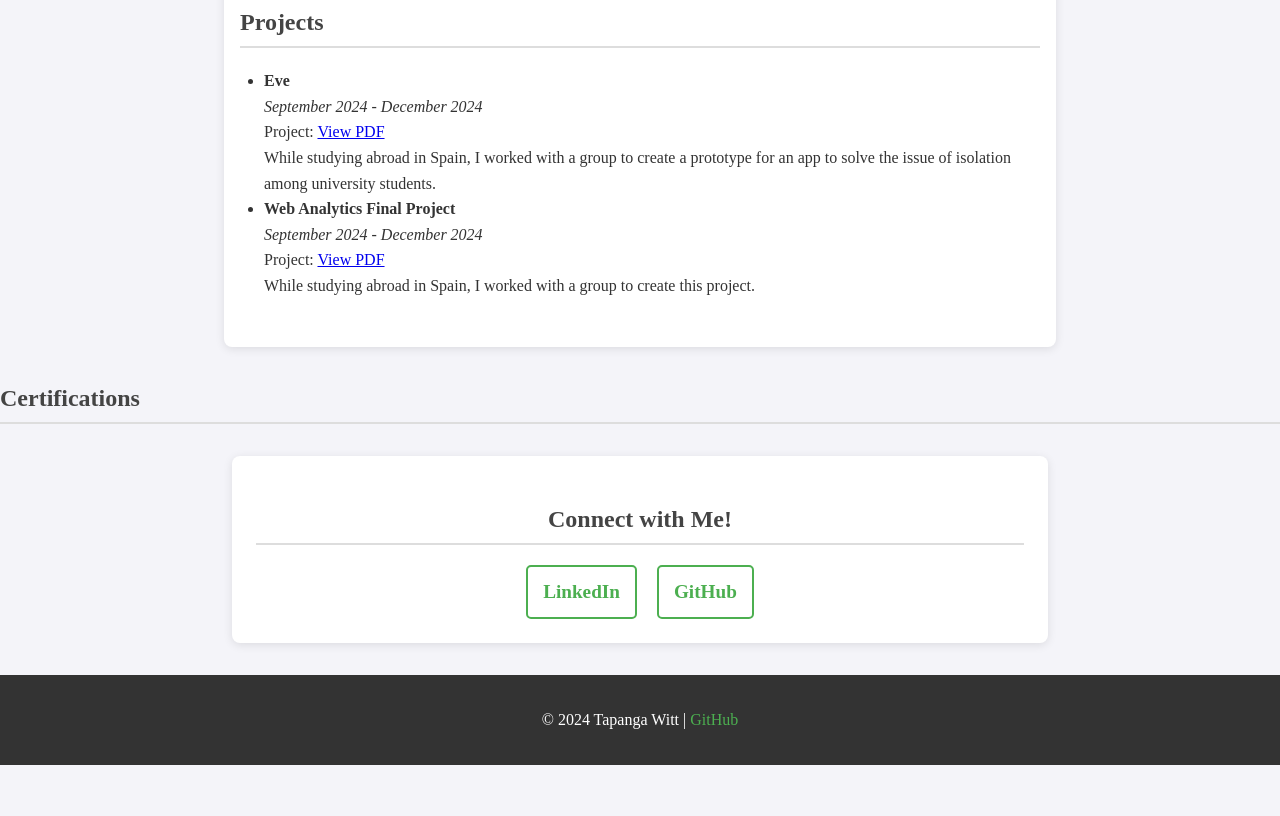
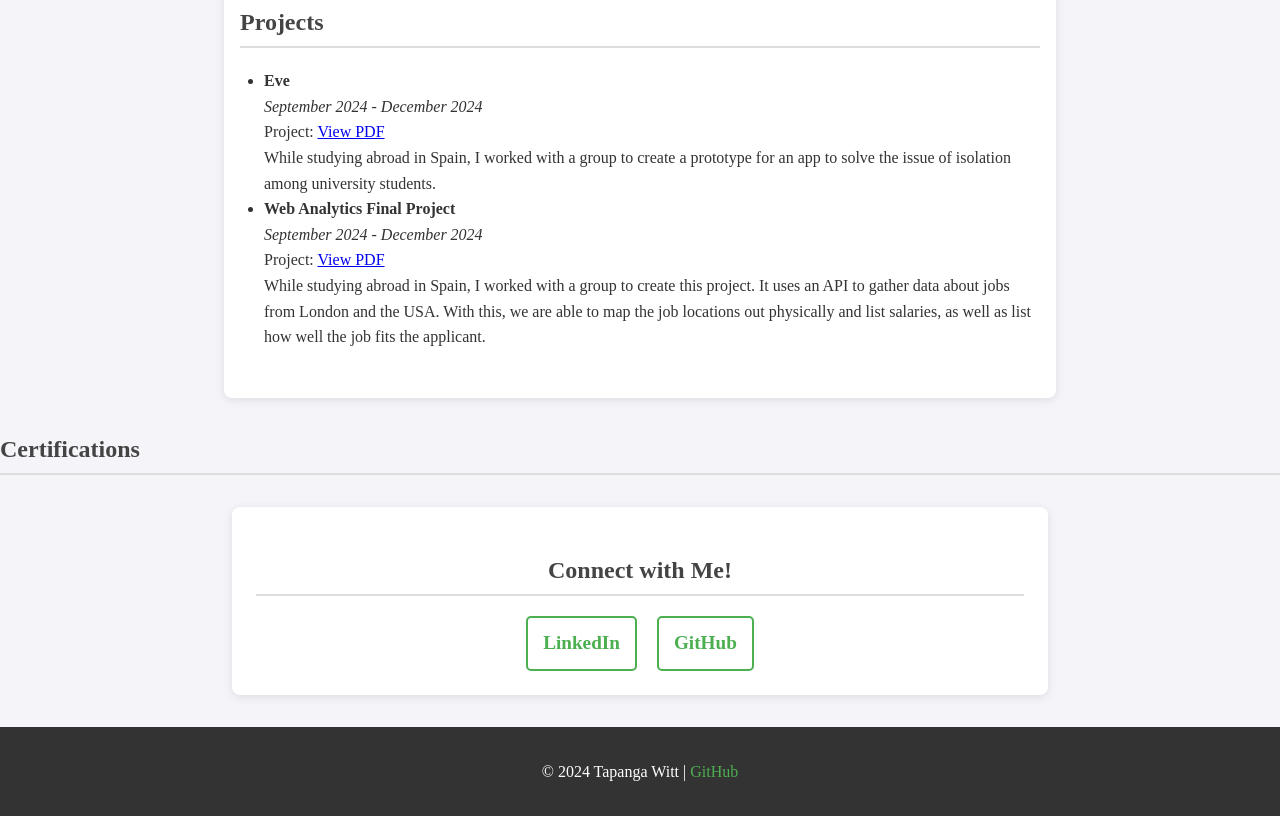
Before and after one commit to Tapanga12/GitHubSite, a plain HTML site: page index.html in a window 1280 px wide. Shown: the part 832-1648 px from the top of the page. Before the commit the page ends 1597 px from the top, so only its background shows below. Drawn offline with Linux system fonts and the light colour scheme.

Commit message:
Update index.html

```diff
--- a/index.html
+++ b/index.html
@@ -174,6 +174,8 @@
           <em>September 2024 - December 2024</em><br>
           Project: <a href="Web Analytics Final Project .pdf" target="_blank">View PDF</a><br>
           While studying abroad in Spain, I worked with a group to create this project.
+          It uses an API to gather data about jobs from London and the USA. With this,
+          we are able to map the job locations out physically and list salaries, as well as list how well the job fits the applicant.
         </li>
       </ul>
     </section>
@@ -183,20 +185,22 @@
     <h2>Certifications</h2>
     <!--
     <ul>
-      <li>
-        <strong>[Article Title]</strong>
-        <div class="article-content">
-          [Brief description of what the article covers.]
-        </div>
-        <a href="[Article URL]" target="_blank">Read More</a>
-      </li>
-      <li>
-        <strong class="article-title">[Article Title]</strong>
-        <div class="article-content">
-          [Brief description of what the article covers.]
-        </div>
-        <a href="[Article URL]" target="_blank">Read More</a>
-      </li>
+      <li><strong>Start the UX Design Process: Empathize, Define,
+and Ideate</strong><br>
+          <em>July 2024</em><br>
+          Project: <a href="Creativity and Innovation_ EveApp Final Presentation.pdf" target="_blank">View PDF</a><br>
+        </li>
+      <li><strong>Start the UX Design Process: Empathize, Define,
+and Ideate</strong><br>
+          <em>September 2024</em><br>
+          Project: <a href="Creativity and Innovation_ EveApp Final Presentation.pdf" target="_blank">View PDF</a><br>
+        </li>
+      <li><strong>Start the UX Design Process: Empathize, Define,
+and Ideate</strong><br>
+          <em>September 2024</em><br>
+          Project: <a href="Creativity and Innovation_ EveApp Final Presentation.pdf" target="_blank">View PDF</a><br>
+        </li>
+
     </ul>
     -->
   </section>
```
